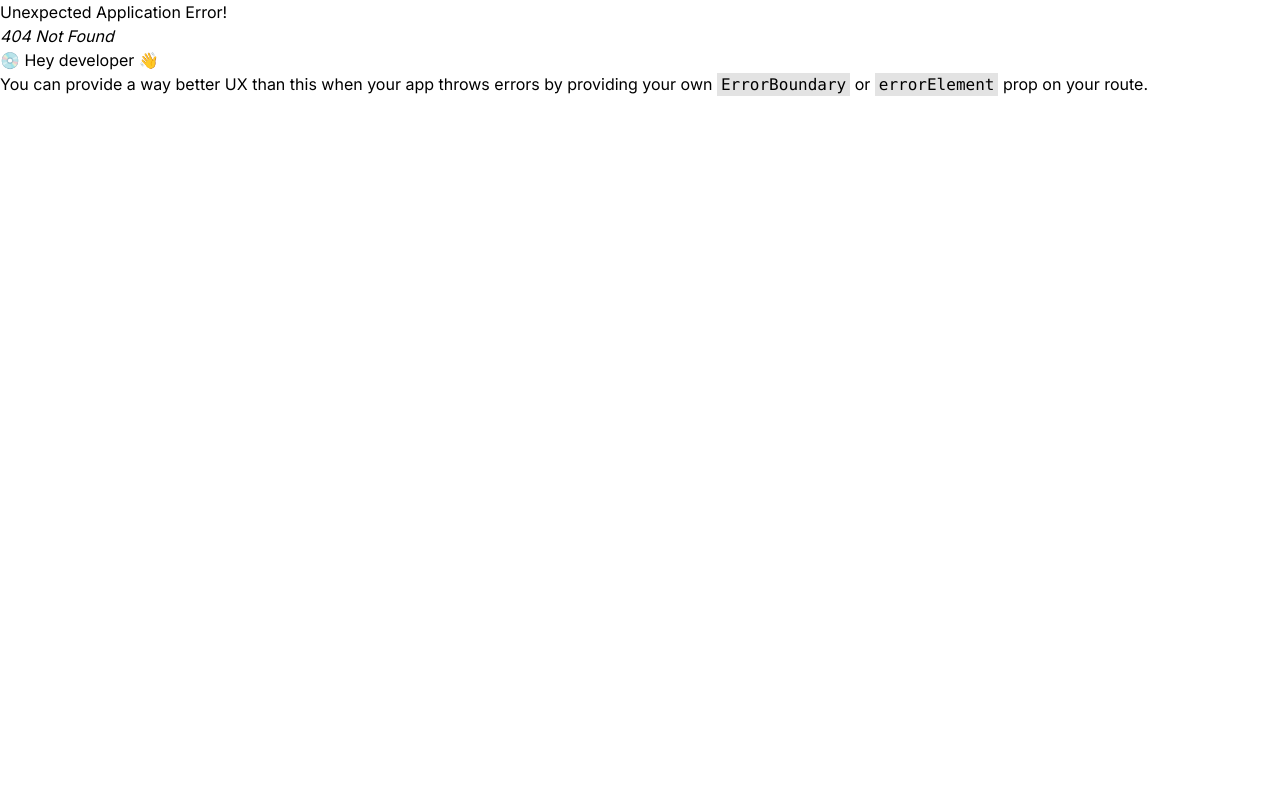
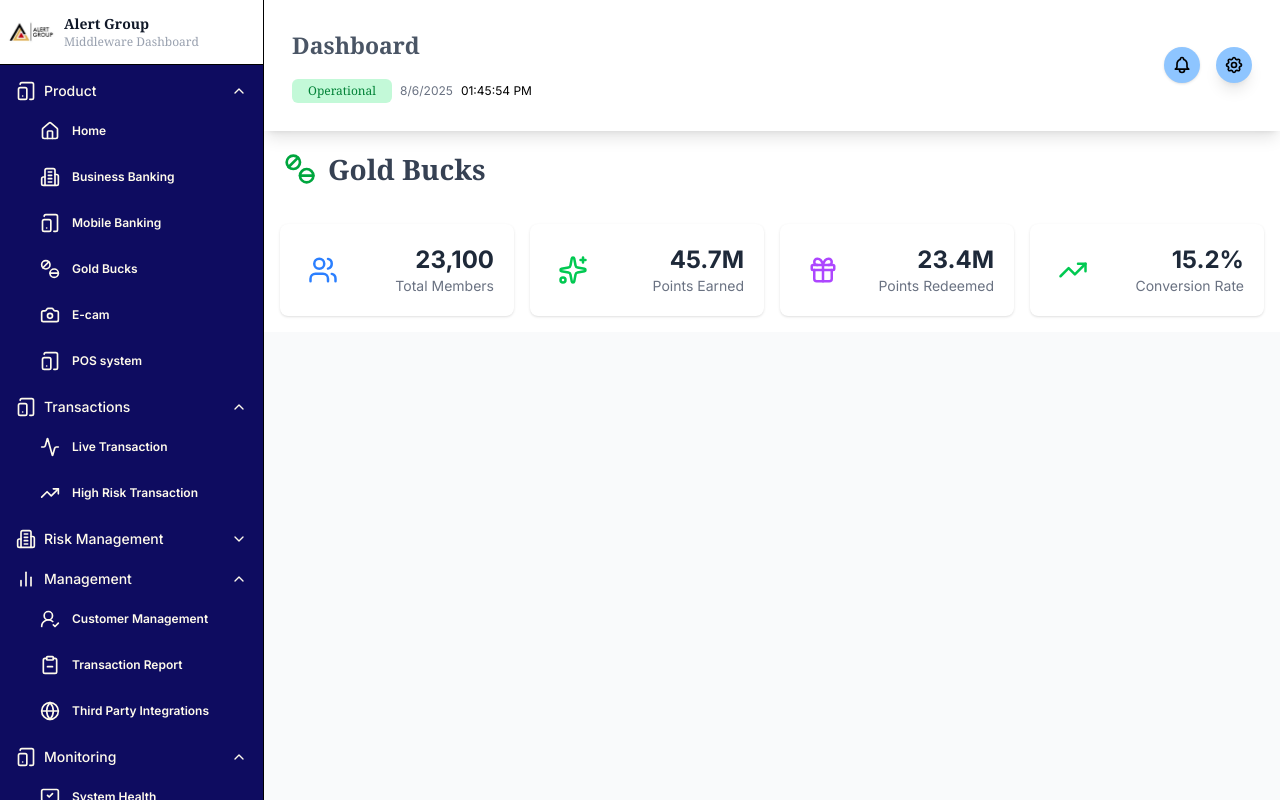
Before and after one commit to Ennyola4/middlewaredashboard, a React (Vite) app: page /gold-bucks in a window 1280 px wide. Before the commit this address had no page. Built offline with nearby package versions, Linux system fonts and the light colour scheme.

Commit message:
Gold Bucks Page in process

```diff
--- a/src/components/Monitors/LastMonitor.tsx
+++ b/src/components/Monitors/LastMonitor.tsx
@@ -160,7 +160,7 @@ const activeAlerts = [
 
 const LastMonitor = () => {
     return (
-        <div className="w-full p-4">
+        <div className="w-full p-4 bg-white dark:bg-gray-950">
             {/* Main container with responsive flex layout */}
             <div className="flex flex-col lg:flex-row gap-4 w-full">
                 {/* Transaction Monitor Container */}
@@ -321,7 +321,7 @@ const LastMonitor = () => {
                         ))}
                     </div>
 
-                    <button className=" flex items-center justify-center gap-2 bg-white dark:bg-gray-200 px-4 py-2 rounded-md text-sm font-serif cursor-pointer shadow-sm hover:bg-gray-500 hover:text-white dark:hover:bg-gray-600 transition-colors mt-4">
+                    <button className=" flex items-center justify-center gap-2 bg-blue-600 text-white dark:bg-gray-200 px-4 py-2 rounded-md text-sm font-serif cursor-pointer shadow-sm hover:bg-gray-500 hover:text-white dark:hover:bg-gray-600 transition-colors mt-4">
                         <Eye className="w-4 h-4" />
                         View Full Logs
                     </button>
--- a/src/components/Monitors/Monitor.tsx
+++ b/src/components/Monitors/Monitor.tsx
@@ -80,7 +80,7 @@ const Monitor = () => {
 
                 {/* High Risk Users*/}
                 <div className="flex-1">
-                    <div className=" grid-cols-1 md:grid-cols-2 shadow-2xl p-5  dark:bg-gray-800 rounded-3xl lg:grid-cols-1 xl:grid-cols-2 gap-4">
+                    <div className=" grid-cols-1 md:grid-cols-2 shadow-sm p-5  dark:bg-gray-800 rounded-3xl lg:grid-cols-1 xl:grid-cols-2 gap-4">
                         <div className="flex items-center justify-between gap-2 p-3">
                             <div className="flex items-center gap-2">
                                 <Users className="h-6 w-6 text-red-500" />
@@ -129,7 +129,7 @@ const Monitor = () => {
 
                 {/* High Risk Transactions */}
                 <div className="flex-1">
-                    <div className=" md:grid-cols-2 shadow-2xl p-5 bg-white dark:bg-gray-800 rounded-3xl lg:grid-cols-1 xl:grid-cols-2 gap-4">
+                    <div className=" md:grid-cols-2 shadow-sm p-5 bg-white dark:bg-gray-800 rounded-3xl lg:grid-cols-1 xl:grid-cols-2 gap-4">
                         <div className="flex items-center justify-between gap-2 p-3 sm:p-4 col-span-full">
                             <div className="flex items-center gap-2">
                                 <Shield className="h-5 w-5 sm:h-6 sm:w-6 text-red-500" />
--- a/src/components/Monitors/SecondMonitor.tsx
+++ b/src/components/Monitors/SecondMonitor.tsx
@@ -61,13 +61,13 @@ const logAndmon = [
 
 const SecondMonitor = () => {
     return (
-        <div className="p-4 dark:bg-gray-950 space-y-6">
+        <div className="p-4 bg-white  dark:bg-gray-950 space-y-6">
             {/* Main container */}
             <div className="flex flex-col lg:flex-row gap-6">
                 {/*AUTHENTICATION AND AUTHORIZATION*/}
                 <div className="flex-1">
 
-                    <div className="shadow-2xl p-4 dark:bg-gray-800 rounded-3xl">
+                    <div className="shadow-sm p-4 dark:bg-gray-800 rounded-md">
 
                         <h1 className="text-xl sm:text-lg p-2 font-bold text-black dark:text-white mb-4">Authentication & Authorization</h1>
                         <div className="grid grid-cols-2 gap-4 mb-6 p-3 bg-gray-50 dark:bg-gray-950 dark:text-white rounded-2xl shadow-lg">
@@ -153,7 +153,7 @@ const SecondMonitor = () => {
 
                 {/*LOGGING AND MONITORING */}
                 <div className="flex-1 h-fit">
-                    <div className="shadow-2xl p-4 dark:bg-gray-800 rounded-3xl">
+                    <div className="shadow-sm p-4 dark:bg-gray-800 rounded-md">
 
                         <h1 className=" text-xl p-2 font-semibold text-black dark:text-white mb-4">Logging & Monitoring</h1>
                         <div className="grid grid-cols-2 gap-4 mb-6 p-3 bg-gray-50 dark:bg-gray-950 dark:text-white rounded-2xl shadow-lg">
--- a/src/components/Sidebar/Sidebar.tsx
+++ b/src/components/Sidebar/Sidebar.tsx
@@ -71,13 +71,13 @@ export const Sidebar = () => {
       title: "Risk Management",
       icon: <Building2 className="w-5 h-5" />,
       links: [
-        { title: "Risk Users", href: "/reports/monthly", icon: <Users className="w-5 h-5" /> },
-        { title: "Risk Transaction", href: "/reports/annual", icon: <Shield className="w-5 h-5" /> },
-        { title: "Fraud Alert", href: "/reports/monthly", icon: <TriangleAlert className="w-5 h-5" /> },
-        { title: "Recurring Execptions", href: "/reports/annual", icon: <RefreshCcw className="w-5 h-5" /> },
-        { title: "Recommendation Board", href: "/reports/monthly", icon: <Brain className="w-5 h-5" /> },
-        { title: "Unusual User Activity", href: "/reports/annual", icon: <UserX className="w-5 h-5" /> },
-        { title: "Unusual User Onboarding", href: "/reports/monthly", icon: <UserPlus className="w-5 h-5" /> },
+        { title: "Risk Users", href: "/risk/users", icon: <Users className="w-5 h-5" /> },
+        { title: "Risk Transaction", href: "/risk/transactions", icon: <Shield className="w-5 h-5" /> },
+        { title: "Fraud Alert", href: "/risk/fraud-alert", icon: <TriangleAlert className="w-5 h-5" /> },
+        { title: "Recurring Execptions", href: "/risk/exceptions", icon: <RefreshCcw className="w-5 h-5" /> },
+        { title: "Recommendation Board", href: "/risk/recommendations", icon: <Brain className="w-5 h-5" /> },
+        { title: "Unusual User Activity", href: "/risk/unusual-activity", icon: <UserX className="w-5 h-5" /> },
+        { title: "Unusual User Onboarding", href: "/risk/unusual-onboarding", icon: <UserPlus className="w-5 h-5" /> },
       ]
     },
     {
@@ -85,15 +85,15 @@ export const Sidebar = () => {
       icon: <BarChart2 className="w-5 h-5" />,
       links: [
         { title: "Customer Management", href: "/analytics/traffic", icon: <UserRoundCheck className="w-5 h-5" /> },
-        { title: "Transaction Report", href: "/analytics/sales", icon: <ClipboardMinus className="w-5 h-5" /> },
-        { title: "Third Party Integrations", href: "/analytics/sales", icon: <Globe className="w-5 h-5" /> }
+        { title: "Transaction Report", href: "/management/transaction-report", icon: <ClipboardMinus className="w-5 h-5" /> },
+        { title: "Third Party Integrations", href: "/management/integrations", icon: <Globe className="w-5 h-5" /> }
       ]
     },
     {
       title: "Monitoring",
       icon: <TabletSmartphone className="w-5 h-5" />,
       links: [
-        { title: "System Health", href: "/settings/profile", icon: <MonitorCheck className="w-5 h-5" /> },
+        { title: "System Health", href: "/system-health", icon: <MonitorCheck className="w-5 h-5" /> },
         { title: "Security Overview", href: "/settings/security", icon: <Lock className="w-5 h-5" /> }
       ]
     }
@@ -105,15 +105,15 @@ export const Sidebar = () => {
       {isMobile && (
         <button
           onClick={() => setIsMobileOpen(!isMobileOpen)}
-          className="fixed z-50 bottom-6 right-6 p-3 rounded-full bg-[#0E0C60] hover:bg-blue-800 text-white shadow-lg transition-colors"
+          className="fixed z-50 bottom-20 right-8 p-4 rounded-full bg-[#0E0C60] hover:bg-blue-800 text-white shadow-sm transition-colors"
         >
           {isMobileOpen ? <X size={20} /> : <Menu size={20} />}
         </button>
       )}
 
-      {/* Desktop Sidebar - Always visible */}
+      {/* Desktop Sidebar */}
       {!isMobile && (
-        <div className="w-64 h-screen flex flex-col bg-[#0E0C60] border-r dark:border-gray-200 dark:bg-gray-900">
+        <div className="w-66 h-screen flex flex-col bg-[#0E0C60] border-r dark:border-gray-200 dark:bg-gray-900">
           {/* Fixed header */}
           <div className="flex items-center gap-2 p-2 bg-white dark:bg-white border-b flex-shrink-0">
             <img src={imageOne} alt="Alert Group Logo" className="w-12 h-12 rounded-lg object-cover" />
@@ -162,6 +162,7 @@ export const Sidebar = () => {
                           href={link.href}
                           icon={link.icon}
                           className="text-amber-50 dark:text-white hover:bg-blue-800 dark:hover:bg-gray-800 rounded-md px-2 py-1.5 transition-colors text-sm"
+                          onClick={handleNavItemClick}
                           >
                           {link.title}
                         </NavItem>
@@ -184,7 +185,7 @@ export const Sidebar = () => {
               initial={{ opacity: 0 }}
               animate={{ opacity: 1 }}
               exit={{ opacity: 0 }}
-              transition={{ duration: 0.2 }}
+              transition={{ duration: 0.3 }}
               className="fixed inset-0 z-40"
               onClick={() => setIsMobileOpen(false)}
             />
@@ -194,7 +195,7 @@ export const Sidebar = () => {
               initial={{ x: -280 }}
               animate={{ x: 0 }}
               exit={{ x: -280 }}
-              transition={{ type: "spring", stiffness: 300, damping: 30 }}
+              transition={{ type: "spring", stiffness: 150, damping: 30 }}
               className="fixed inset-y-0 left-0 w-64 z-50 bg-[#0E0C60] border-r dark:border-gray-200 dark:bg-gray-900 flex flex-col"
             >
               {/* Fixed header */}
@@ -240,10 +241,8 @@ export const Sidebar = () => {
                           className="ml-4 mt-0.5 space-y-0.5 overflow-hidden"
                         >
                           {section.links.map((link) => (
-                            <div onClick={handleNavItemClick}>
-
+                            <div key={link.href} onClick={handleNavItemClick}>
                               <NavItem
-                              key={link.href}
                                 href={link.href}
                                 icon={link.icon}
                                 className="text-amber-50 dark:text-white hover:bg-blue-800 dark:hover:bg-gray-800 rounded-md px-2 py-1.5 transition-colors text-sm"
--- a/src/pages/Dashboard/Monitoring/SystemHealth.tsx
+++ b/src/pages/Dashboard/Monitoring/SystemHealth.tsx
@@ -2,7 +2,9 @@
 const SystemHealth = () => {
   return (
     <div>
-
+      <h1>
+        hi
+      </h1>
     </div>
   )
 }
--- a/src/pages/Dashboard/Product/GoldBucks.tsx
+++ b/src/pages/Dashboard/Product/GoldBucks.tsx
@@ -1,11 +1,65 @@
+import Navbar from "../../../components/Navbar/Navbar"
+import { Tablets, Users, Sparkles, Gift, TrendingUp } from "lucide-react"
+
+
+const gBucks = [
+  {
+    title: "Total Members",
+    icon: <Users className="text-blue-500" size={30} />,
+    value: "23,100"
+  },
+  {
+    title: "Points Earned",
+    icon: <Sparkles className="text-green-500" size={30} />,
+    value: "45.7M"
+  },
+  {
+    title: "Points Redeemed",
+    icon: <Gift className="text-purple-500" size={30} />,
+    value: "23.4M"
+  },
+  {
+    title: "Conversion Rate",
+    icon: <TrendingUp className="text-green-500" size={30} />,
+    value: "15.2%"
+  },
+]
 
 
 const GoldBucks = () => {
   return (
     <div>
-      <h1>
-        Gold Bucks Dashboard
-      </h1>
+      <div>
+        <Navbar />
+        {/* Header */}
+        <div className="flex items-center bg-white dark:bg-black gap-3 p-4 sm:p-5">
+          <Tablets className="w-6 h-6 sm:w-8 sm:h-8 text-green-600 dark:text-yellow-500" />
+          <h1 className="text-xl sm:text-2xl md:text-[28px] text-gray-700 dark:text-yellow-500 font-semibold font-serif">
+            Gold Bucks
+          </h1>
+        </div>
+
+        <div className="grid grid-cols-1 bg-white dark:bg-black sm:grid-cols-2 lg:grid-cols-4 gap-3 sm:gap-4 p-3 sm:p-4">
+          {gBucks.map((item, index) => (
+            <div
+              key={index}
+              className="flex items-center p-4 sm:p-5 bg-white dark:bg-gray-800 rounded-lg shadow hover:shadow-md transition-shadow"
+            >
+              <div className="p-2">
+                {item.icon}
+              </div>
+              <div className="ml-auto text-right">
+                <div className="text-xl sm:text-2xl font-bold text-gray-800 dark:text-white">
+                  {item.value}
+                </div>
+                <div className="text-xs sm:text-sm text-gray-500 dark:text-gray-400">
+                  {item.title}
+                </div>
+              </div>
+            </div>
+          ))}
+        </div>
+      </div>
     </div>
   )
 }
--- a/src/pages/Dashboard/Product/MobileBanking.tsx
+++ b/src/pages/Dashboard/Product/MobileBanking.tsx
@@ -1,6 +1,6 @@
 import Navbar from "../../../components/Navbar/Navbar"
 import { motion } from 'framer-motion';
-import { TabletSmartphoneIcon, Download, Users, CreditCard, Activity } from "lucide-react"
+import { TabletSmartphoneIcon, Landmark, Globe, Download, Users, CreditCard, Activity, ArrowRightLeft, } from "lucide-react"
 
 const mBanking = [
   {
@@ -48,36 +48,55 @@ const featureUsageAnalytics = [
   },
 ]
 
-// const recentMobileTransanction = [
-//   {
-//     id : "MB-1",
-//     name : "Sarah Banks",
-//     type : "Fund Transfer",
-//     value : "₦250,000"
-//   },
-//    {
-//     id : "MB-2",
-//     name : "Abel Bammy",
-//     type : "Bill Payment",
-//     value : "₦75,000"
-//   },
-//    {
-//     id : "MB-3",
-//     name : " Diogo Jota",
-//     type : "Airtime Purchase",
-//     value : "₦250,00"
-//   },
-// ]
+const recentMobileTransanction = [
+  {
+    id: "MB-1",
+    name: "Sarah Banks",
+    type: "Fund Transfer",
+    value: "₦250,000",
+    status: "Completed"
+  },
+  {
+    id: "MB-2",
+    name: "Abel Bammy",
+    type: "Bill Payment",
+    value: "₦75,000",
+    status: "Completed"
+  },
+  {
+    id: "MB-3",
+    name: " Diogo Jota",
+    type: "Airtime Purchase",
+    value: "₦250,00",
+    status: "Pending"
+  },
+]
+
+const systemPerformance = [
+  {
+    title: "App Uptime",
+    rate: "99.95%"
+  },
+  {
+    title: "Error Rate",
+    rate: "1.5%"
+  },
+]
 
 const MobileBanking = () => {
+
+  const getProgressValue = (rate: string): number => {
+    return parseFloat(rate); // Removes the "%" and converts to float
+  };
+
   return (
     <div className="bg-white dark:bg-black min-h-screen">
       <Navbar />
 
       {/* Header */}
       <div className="flex items-center gap-3 p-4 sm:p-5">
-        <TabletSmartphoneIcon className="w-6 h-6 sm:w-8 sm:h-8 text-green-600 dark:text-green-400" />
-        <h1 className="text-xl sm:text-2xl md:text-[28px] text-gray-700 dark:text-white font-semibold font-serif">
+        <TabletSmartphoneIcon className="w-6 h-6 sm:w-8 sm:h-8 text-green-500 dark:text-green-400" />
+        <h1 className="text-xl sm:text-2xl md:text-[28px] dark:text-green-500  text-gray-700 font-semibold font-serif">
           Mobile Banking
         </h1>
       </div>
@@ -106,7 +125,7 @@ const MobileBanking = () => {
 
       {/* Analytics Columns */}
       <div className="flex flex-col md:flex-row gap-4 p-4 sm:p-5">
-        {/* Feature Usage Analytics */}
+        {/* Feature Usage Analytics - Now with equal width constraints */}
         <div className="flex-1 bg-white dark:bg-gray-800 rounded-lg shadow-lg p-4 sm:p-5">
           <h1 className="text-lg sm:text-xl md:text-[23px] mb-4 sm:mb-6 text-gray-600 dark:text-white font-semibold font-serif">
             Feature Usage Analytics
@@ -136,30 +155,89 @@ const MobileBanking = () => {
           </div>
         </div>
 
-        {/* System Performance */}
+        {/* System Performance - Now matching the first card's width */}
         <div className="flex-1 bg-white dark:bg-gray-800 rounded-lg shadow-lg p-4 sm:p-5">
           <h1 className="text-lg sm:text-xl md:text-[23px] mb-4 sm:mb-6 text-gray-600 dark:text-white font-semibold font-serif">
             System Performance
           </h1>
           <div className="space-y-3 sm:space-y-4">
-            {featureUsageAnalytics.map((item, index) => (
+            {systemPerformance.map((item, index) => (
               <div key={index} className="space-y-1">
                 <div className="flex justify-between items-center">
                   <span className="text-xs sm:text-sm font-medium text-gray-700 dark:text-gray-300">
                     {item.title}
                   </span>
                   <span className="text-xs sm:text-sm font-semibold text-gray-900 dark:text-white">
-                    {item.value}
+                    {item.rate}
                   </span>
                 </div>
                 <div className="w-full bg-gray-200 dark:bg-gray-700 rounded-full h-2">
-                  <motion.div
-                    initial={{ width: 0 }}
-                    animate={{ width: item.value }}
-                    transition={{ duration: 0.8, delay: index * 0.1 }}
-                    className="h-2 rounded-full bg-blue-600"
-                    style={{ width: item.value }}
+                  <div
+                    className="h-2 rounded-full transition-all duration-300"
+                    style={{
+                      width: `${getProgressValue(item.rate)}%`,
+                      backgroundColor:
+                        getProgressValue(item.rate) > 90
+                          ? '#10B981' // green
+                          : getProgressValue(item.rate) > 70
+                            ? '#F59E0B' // yellow
+                            : '#EF4444' // red
+                    }}
                   />
+                </div>
+              </div>
+            ))}
+            <div>
+              <div>
+
+              </div>
+              <div>
+
+              </div>
+            </div>
+          </div>
+        </div>
+      </div>
+      <div className="p-3 sm:p-4">
+        <div className="bg-white dark:bg-gray-800 p-4 sm:p-5 rounded-lg sm:rounded-xl shadow-lg">
+          <h3 className="text-base sm:text-lg font-semibold mb-3 sm:mb-4 text-gray-800 dark:text-white">
+            Recent High Value Transactions
+          </h3>
+          <div className="space-y-3 sm:space-y-4">
+            {recentMobileTransanction.map((transaction) => (
+              <div
+                key={transaction.id}
+                className="flex flex-col sm:flex-row sm:items-center justify-between p-2 sm:p-3 bg-gray-50 dark:bg-gray-700/50 rounded-md sm:rounded-lg hover:shadow-sm transition-all"
+              >
+                <div className="flex items-center gap-2 sm:gap-3 min-w-0 flex-1 mb-2 sm:mb-0">
+                  <div className="p-1 sm:p-2 bg-blue-100 dark:bg-blue-900/30 rounded-md sm:rounded-lg text-blue-600 dark:text-blue-400 flex-shrink-0">
+                    {transaction.type === 'Wire Transfer' ? (
+                      <ArrowRightLeft className="w-4 h-4" />
+                    ) : transaction.type === 'Bulk Payment' ? (
+                      <Landmark className="w-4 h-4" />
+                    ) : (
+                      <Globe className="w-4 h-4" />
+                    )}
+                  </div>
+                  <div className="min-w-0">
+                    <p className="font-medium text-sm text-gray-800 dark:text-gray-100 truncate">
+                      {transaction.type}
+                    </p>
+                    <p className="text-xs text-gray-500 dark:text-gray-400 truncate">
+                      {transaction.id} • {transaction.type}
+                    </p>
+                  </div>
+                </div>
+                <div className="flex items-center justify-between sm:justify-end gap-2 sm:gap-4">
+                  <span className="text-sm font-medium text-gray-900 dark:text-white whitespace-nowrap">
+                    {transaction.value}
+                  </span>
+                  <span className={`px-2 py-1 text-xs font-medium rounded-md min-w-[80px] text-center ${transaction.status === 'completed'
+                    ? 'text-white bg-green-500 dark:text-white dark:bg-green-600'
+                    : 'bg-yellow-100 text-yellow-800 dark:bg-yellow-900/30 dark:text-yellow-400'
+                    }`}>
+                    {transaction.status.charAt(0).toUpperCase() + transaction.status.slice(1)}
+                  </span>
                 </div>
               </div>
             ))}
```
Also changed, not shown: src/App.tsx (+9 -4 lines), src/components/Monitors/ThirdMonitor.tsx (+4 -4 lines), src/pages/Dashboard/Product/BusinessBanking.tsx (+4 -4 lines). Lines whose indentation alone changed are shown as unchanged.
